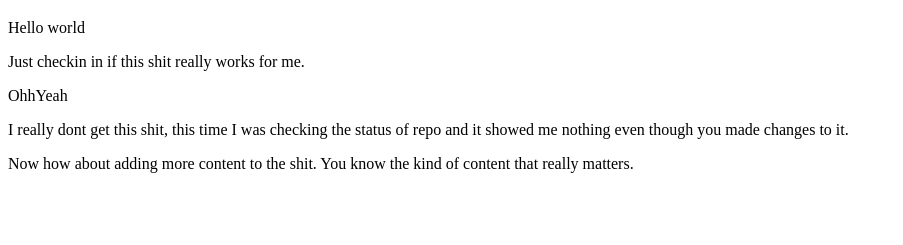
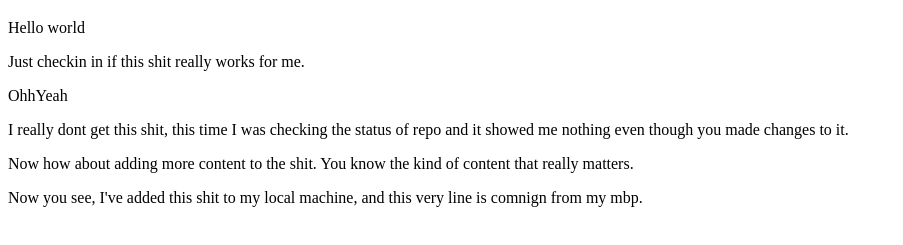
Before and after one commit to neerajgupta041/contentLayouts, a plain HTML site: page test.html in a window 1280 px wide. Shown: the part 61-306 px from the top of the page, without its empty margins (0-903 px from the left). Drawn offline with Linux system fonts and the light colour scheme.

Commit message:
See my thing

```diff
--- a/test.html
+++ b/test.html
@@ -14,5 +14,8 @@
     <p>I really dont get this shit, this time I was checking the status of repo and it showed me nothing
     even though you made changes to it.</p>
     <p>Now how about adding more content to the shit. You know the kind of content that really matters.</p>
+    <p>Now you see, I've added this shit to my local machine, and this very line
+        is comnign from my mbp.
+    </p>
 </body>
 </html>
```
